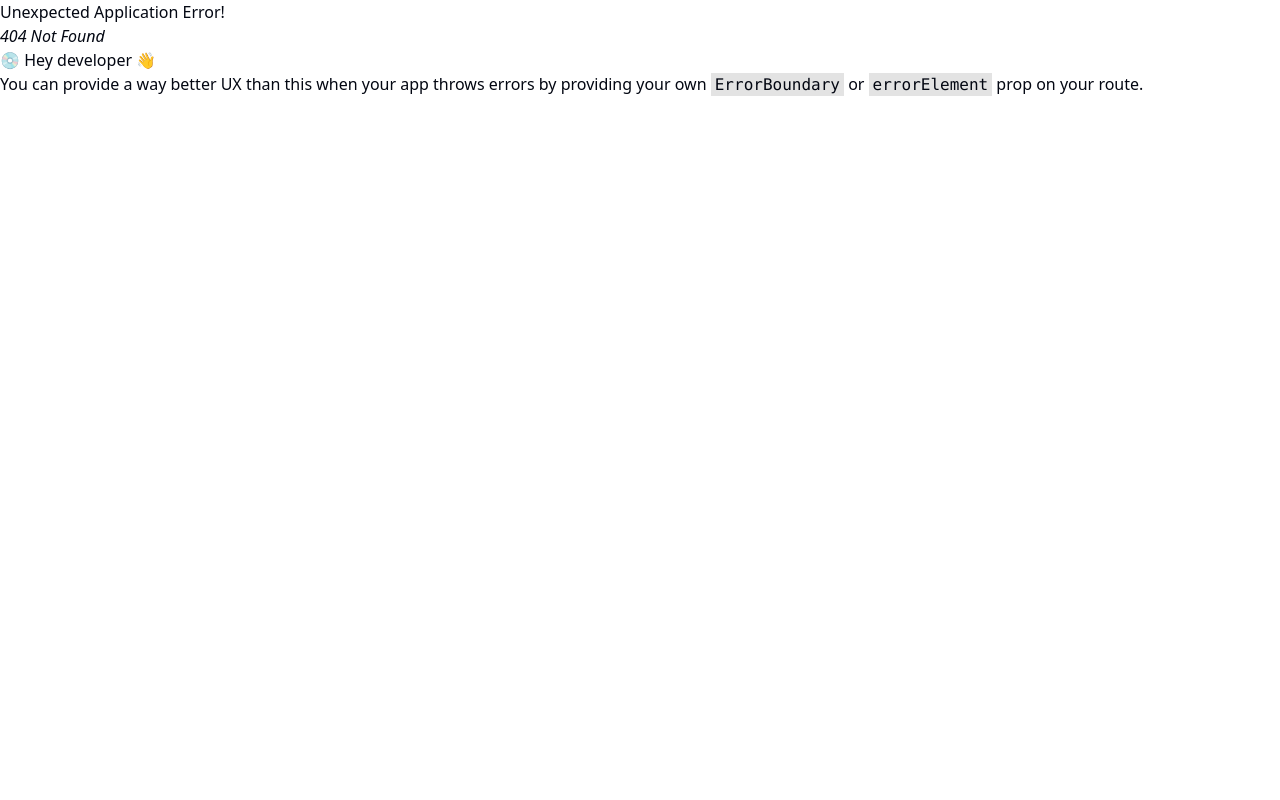
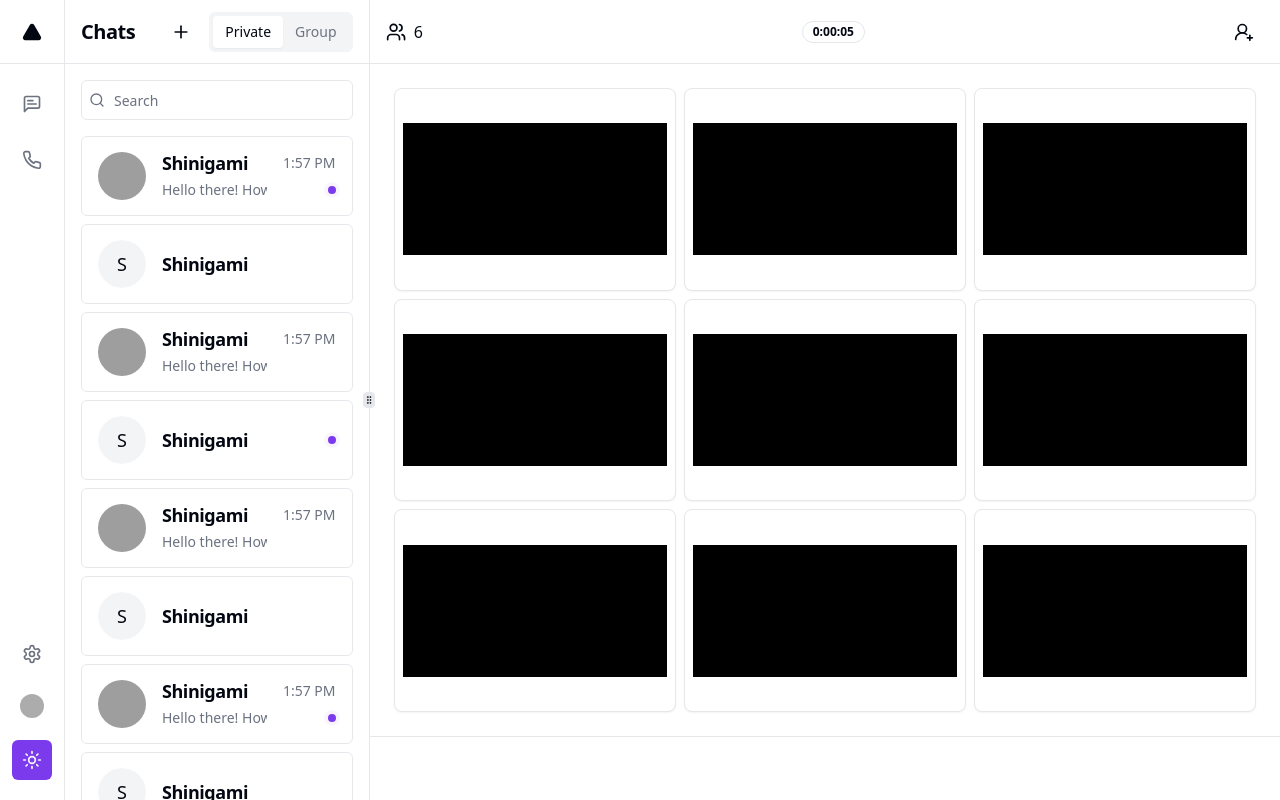
Before and after one commit to Abhijit-7976/Abyss-Client, a React (Vite) app: page /chats/1/call in a window 1280 px wide. Before the commit this address had no page. Built offline with nearby package versions, Linux system fonts and the light colour scheme; grey boxes are pictures that could not be loaded.

Commit message:
add ui for call room

```diff
--- a/package.json
+++ b/package.json
@@ -27,6 +27,7 @@
     "clsx": "^2.1.0",
     "date-fns": "^3.6.0",
     "lucide-react": "^0.368.0",
+    "mediasoup-client": "^3.7.7",
     "next-themes": "^0.3.0",
     "react": "^18.2.0",
     "react-day-picker": "^8.10.1",
@@ -35,6 +36,7 @@
     "react-redux": "^9.1.1",
     "react-resizable-panels": "^2.0.18",
     "react-router-dom": "^6.22.3",
+    "socket.io-client": "^4.7.5",
     "sonner": "^1.4.41",
     "tailwind-merge": "^2.2.2",
     "tailwindcss-animate": "^1.0.7",
--- a/src/App.tsx
+++ b/src/App.tsx
@@ -3,6 +3,7 @@
 import { Toaster } from "./components/ui/toaster";
 
 import AppLayout from "./components/AppLayout";
+import CallRoom from "./features/calls/CallRoom";
 import ChatRoom from "./features/chats/ChatRoom";
 import Chats from "./pages/Chats";
 import Login from "./pages/Login";
@@ -16,7 +17,10 @@
       {
         path: "chats",
         element: <Chats />,
-        children: [{ path: ":id", element: <ChatRoom /> }],
+        children: [
+          { path: ":id", element: <ChatRoom /> },
+          { path: ":id/call", element: <CallRoom /> },
+        ],
       },
     ],
   },
--- /dev/null
+++ b/src/components/Duration.tsx
@@ -0,0 +1,33 @@
+import { useEffect, useState } from "react";
+import { Badge } from "./ui/badge";
+
+const Duration = () => {
+  const [hours, setHours] = useState(0);
+  const [minutes, setMinutes] = useState(0);
+  const [seconds, setSeconds] = useState(0);
+
+  useEffect(() => {
+    const intervalId = setInterval(() => {
+      setSeconds(seconds => seconds + 1);
+      if (seconds === 59) {
+        setMinutes(minutes => minutes + 1);
+        if (minutes === 59) {
+          setHours(hours => hours + 1);
+          setMinutes(0);
+        }
+        setSeconds(0);
+      }
+    }, 1000);
+
+    return () => clearInterval(intervalId);
+  });
+  return (
+    <Badge variant="outline">
+      {hours && hours < 10 ? "0" + hours : hours}:
+      {minutes < 10 ? "0" + minutes : minutes}:
+      {seconds < 10 ? "0" + seconds : seconds}
+    </Badge>
+  );
+};
+
+export default Duration;
--- a/src/components/NavBar.tsx
+++ b/src/components/NavBar.tsx
@@ -38,7 +38,7 @@
             <TooltipTrigger asChild>
               <Link
                 to="/chats"
-                className="flex size-10 items-center justify-center rounded-lg text-muted-foreground hover:text-foreground ring-offset-background transition-colors focus-visible:outline-none focus-visible:ring-2 focus-visible:ring-ring focus-visible:ring-offset-2 disabled:pointer-events-none disabled:opacity-50 bg-muted"
+                className="flex size-10 items-center justify-center rounded-lg text-muted-foreground hover:text-foreground ring-offset-background transition-colors focus-visible:outline-none focus-visible:ring-2 focus-visible:ring-ring focus-visible:ring-offset-2 disabled:pointer-events-none disabled:opacity-50"
                 aria-label="Chats">
                 <MessageSquareText className="size-5" />
               </Link>
--- /dev/null
+++ b/src/components/ui/badge.tsx
@@ -0,0 +1,36 @@
+import * as React from "react"
+import { cva, type VariantProps } from "class-variance-authority"
+
+import { cn } from "@/lib/utils"
+
+const badgeVariants = cva(
+  "inline-flex items-center rounded-full border px-2.5 py-0.5 text-xs font-semibold transition-colors focus:outline-none focus:ring-2 focus:ring-ring focus:ring-offset-2",
+  {
+    variants: {
+      variant: {
+        default:
+          "border-transparent bg-primary text-primary-foreground hover:bg-primary/80",
+        secondary:
+          "border-transparent bg-secondary text-secondary-foreground hover:bg-secondary/80",
+        destructive:
+          "border-transparent bg-destructive text-destructive-foreground hover:bg-destructive/80",
+        outline: "text-foreground",
+      },
+    },
+    defaultVariants: {
+      variant: "default",
+    },
+  }
+)
+
+export interface BadgeProps
+  extends React.HTMLAttributes<HTMLDivElement>,
+    VariantProps<typeof badgeVariants> {}
+
+function Badge({ className, variant, ...props }: BadgeProps) {
+  return (
+    <div className={cn(badgeVariants({ variant }), className)} {...props} />
+  )
+}
+
+export { Badge, badgeVariants }
--- /dev/null
+++ b/src/components/ui/card.tsx
@@ -0,0 +1,79 @@
+import * as React from "react"
+
+import { cn } from "@/lib/utils"
+
+const Card = React.forwardRef<
+  HTMLDivElement,
+  React.HTMLAttributes<HTMLDivElement>
+>(({ className, ...props }, ref) => (
+  <div
+    ref={ref}
+    className={cn(
+      "rounded-lg border bg-card text-card-foreground shadow-sm",
+      className
+    )}
+    {...props}
+  />
+))
+Card.displayName = "Card"
+
+const CardHeader = React.forwardRef<
+  HTMLDivElement,
+  React.HTMLAttributes<HTMLDivElement>
+>(({ className, ...props }, ref) => (
+  <div
+    ref={ref}
+    className={cn("flex flex-col space-y-1.5 p-6", className)}
+    {...props}
+  />
+))
+CardHeader.displayName = "CardHeader"
+
+const CardTitle = React.forwardRef<
+  HTMLParagraphElement,
+  React.HTMLAttributes<HTMLHeadingElement>
+>(({ className, ...props }, ref) => (
+  <h3
+    ref={ref}
+    className={cn(
+      "text-2xl font-semibold leading-none tracking-tight",
+      className
+    )}
+    {...props}
+  />
+))
+CardTitle.displayName = "CardTitle"
+
+const CardDescription = React.forwardRef<
+  HTMLParagraphElement,
+  React.HTMLAttributes<HTMLParagraphElement>
+>(({ className, ...props }, ref) => (
+  <p
+    ref={ref}
+    className={cn("text-sm text-muted-foreground", className)}
+    {...props}
+  />
+))
+CardDescription.displayName = "CardDescription"
+
+const CardContent = React.forwardRef<
+  HTMLDivElement,
+  React.HTMLAttributes<HTMLDivElement>
+>(({ className, ...props }, ref) => (
+  <div ref={ref} className={cn("p-6 pt-0", className)} {...props} />
+))
+CardContent.displayName = "CardContent"
+
+const CardFooter = React.forwardRef<
+  HTMLDivElement,
+  React.HTMLAttributes<HTMLDivElement>
+>(({ className, ...props }, ref) => (
+  <div
+    ref={ref}
+    className={cn("flex items-center p-6 pt-0", className)}
+    {...props}
+  />
+))
+CardFooter.displayName = "CardFooter"
+
+export { Card, CardHeader, CardFooter, CardTitle, CardDescription, CardContent }
--- /dev/null
+++ b/src/features/calls/CallRoom.tsx
@@ -0,0 +1,32 @@
+import Duration from "@/components/Duration";
+import { Button } from "@/components/ui/button";
+import { UserRoundPlus, Users } from "lucide-react";
+
+import { RootState } from "@/store";
+import { useEffect } from "react";
+import { useSelector } from "react-redux";
+import { Socket } from "socket.io-client";
+import CallRoomStreams from "./CallRoomStreams";
+
+const CallRoom = () => {
+  return (
+    <>
+      <div className="h-16 flex items-center justify-between px-4 py-3 border-b">
+        <div className="flex items-center gap-2">
+          <Users className="size-10" />
+          <p className="text-md text-foreground overflow-hidden w-full">6</p>
+        </div>
+        <Duration />
+        <Button
+          variant="ghost"
+          size="icon">
+          <UserRoundPlus className="size-5" />
+        </Button>
+      </div>
+      <CallRoomStreams />
+      <div className="h-16 border-t"></div>
+    </>
+  );
+};
+
+export default CallRoom;
--- /dev/null
+++ b/src/features/calls/CallRoomStreams.tsx
@@ -0,0 +1,28 @@
+import { Card } from "@/components/ui/card";
+import { cn } from "@/lib/utils";
+
+const streams = Array.from({
+  length: 9,
+});
+
+const CallRoomStreams = () => {
+  const rows = Math.ceil(streams.length / 3);
+  const cols = streams.length < 3 ? streams.length : 3;
+  console.log(rows, cols);
+
+  return (
+    <div className="h-[calc(100vh-8rem)] flex items-center justify-center p-6">
+      <div className={cn("w-full h-full grid gap-2", cols && `grid-cols-3`)}>
+        {streams.map((_, index) => (
+          <Card
+            key={index}
+            className="flex p-2 items-center overflow-hidden">
+            <video className="w-full bg-black" />
+          </Card>
+        ))}
+      </div>
+    </div>
+  );
+};
+
+export default CallRoomStreams;
```
Also changed, not shown: 1 other file (tests, documents, lock files or other folders).
